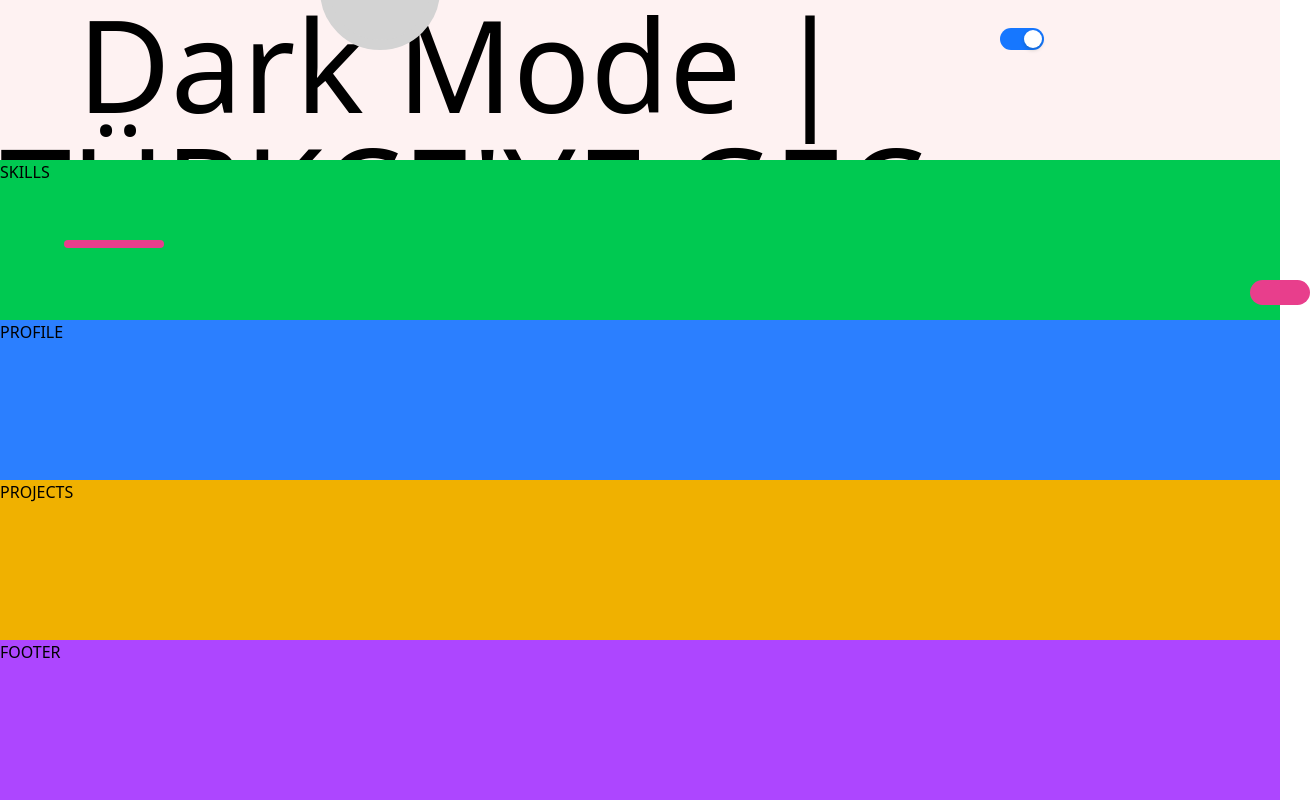
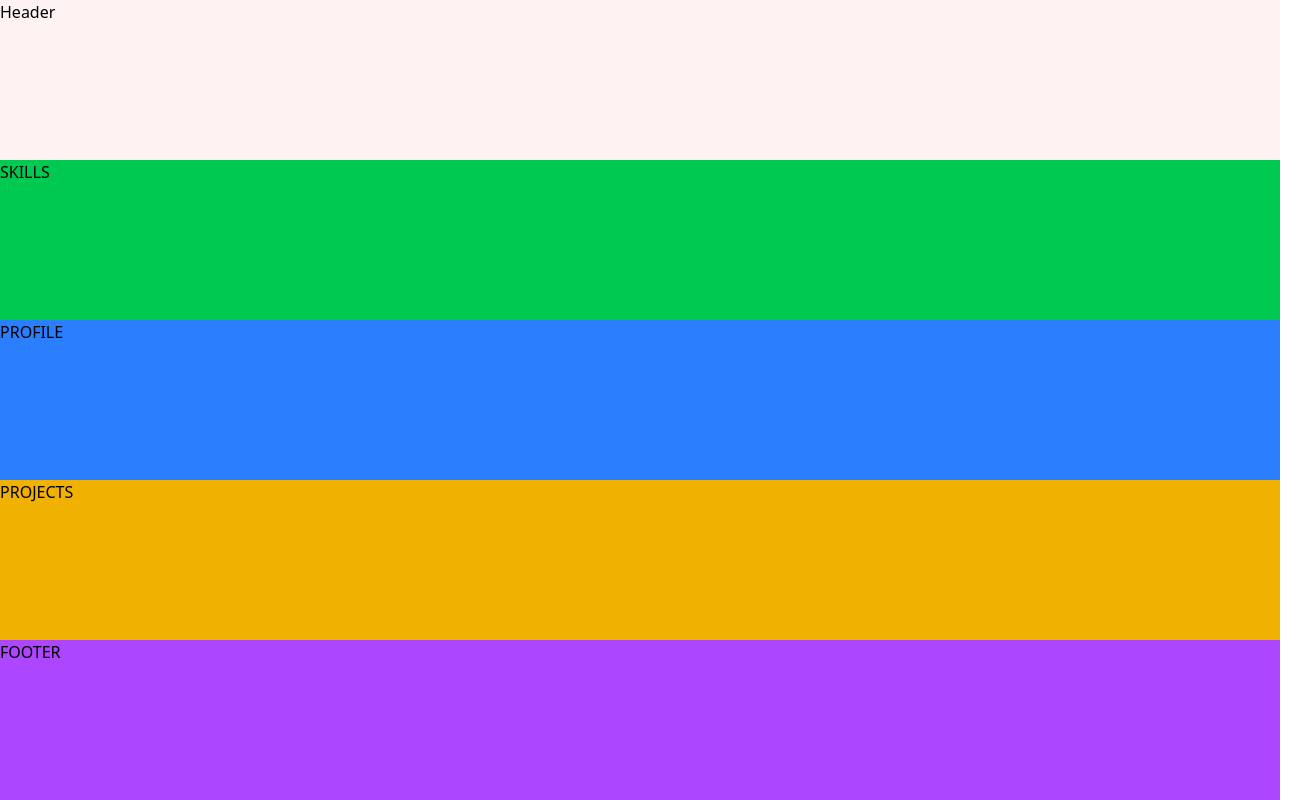
Before and after one commit to emrkn-ulkr/Chirpify, a React (Vite) app: page / in a window 1280 px wide. Shown: the whole page, 1310 px wide, since content can reach past the window. Built offline with nearby package versions, Linux system fonts and the light colour scheme.

Commit message:
tasarım :)

```diff
--- a/index.html
+++ b/index.html
@@ -5,6 +5,10 @@
     <link rel="icon" type="image/svg+xml" href="/vite.svg" />
     <meta name="viewport" content="width=device-width, initial-scale=1.0" />
     <title>chirpify</title>
+    <link rel="preconnect" href="https://fonts.googleapis.com" />
+<link rel="preconnect" href="https://fonts.gstatic.com" crossorigin />
+<link href="https://fonts.googleapis.com/css2?family=Roboto:wght@300;400;500;700&display=swap" rel="stylesheet">
+
   </head>
   <body>
     <div id="root"></div>
--- a/src/App.jsx
+++ b/src/App.jsx
@@ -11,7 +11,7 @@
 
    <div class="grid grid-rows-5 h-screen">
 
-  <div class="bg-red-50"><Header/></div>
+       <div class="bg-red-50"><Header/></div>
   <div class="bg-green-500"> <Skills/></div>
   <div class="bg-blue-500"><Profile/></div>
   <div class="bg-yellow-500"><Projects/></div>
--- a/src/components/header.jsx
+++ b/src/components/header.jsx
@@ -1,24 +1,9 @@
 import React from 'react'
- import { Switch } from 'antd';
-function header() {
 
-const onChange = checked => {
-  console.log(`switch to ${checked}`);
-};
-    return (
-        <div className='text-9xl'>
-<div>
-<Switch defaultChecked onChange={onChange}className="absolute left-250 bottom-10"  />
-<span> Dark Mode  | TÜRKÇE'YE GEÇ</span>
-</div>
-        <div class="background-shapes-header"></div>
-        <div class="shape shape-1"></div>
-        <div class="shape shape-2"></div>
-        <div class="shape shape-3"></div>
-
-
-        </div>
-    )
+function Header() {
+  return (
+    <div>Header</div>
+  )
 }
 
-export default header
+export default Header
--- a/src/index.css
+++ b/src/index.css
@@ -1,44 +1 @@
 @import "tailwindcss";
-/* Sayfanın temel stilleri */
-/* Şekilleri taşıyacak olan ana konteyner */
-.background-shapes-header {
-    position: relative; /* İçindeki absolute konumlandırılmış elemanlar için referans noktası olur */
-    width: 100%;
-    height: 100%;
-}
-
-/* Tüm şekiller için ortak stiller */
-.shape {
-    position: absolute; /* Şekilleri `background-shapes` içine göre serbestçe konumlandırmamızı sağlar */
-}
-
-/* 1. Şekil: Üstteki yarım gri daire */
-.shape-1 {
-    width: 120px;
-    height: 120px;
-    border: 10px solid lightgray;
-    background-color:lightgray ;
-    border-radius: 50%; /* Tam bir daire yapar */
-    top: -70px; /* Üst kenardan dışarı taşır */
-    left: 25%;
-}
-
-/* 2. Şekil: Soldaki pembe çubuk */
-.shape-2 {
-    width: 100px;
-    height: 8px;
-    background-color: #e83e8c;
-    border-radius: 4px; /* Kenarları yuvarlaklaştırır */
-    top: 30%;
-    left: 5%;
-}
-
-/* 3. Şekil: Sağdaki kalın pembe çubuk */
-.shape-3 {
-    width: 60px;
-    height: 25px;
-    background-color: #e83e8c;
-    border-radius: 12.5px; /* Tam yuvarlak kenarlar için yüksekliğin yarısı */
-    top: 35%;
-    right: -30px; /* Sağ kenardan dışarı taşır */
-}
```
Also changed, not shown: package.json (+8 -0 lines), 1 other file (tests, documents, lock files or other folders).
